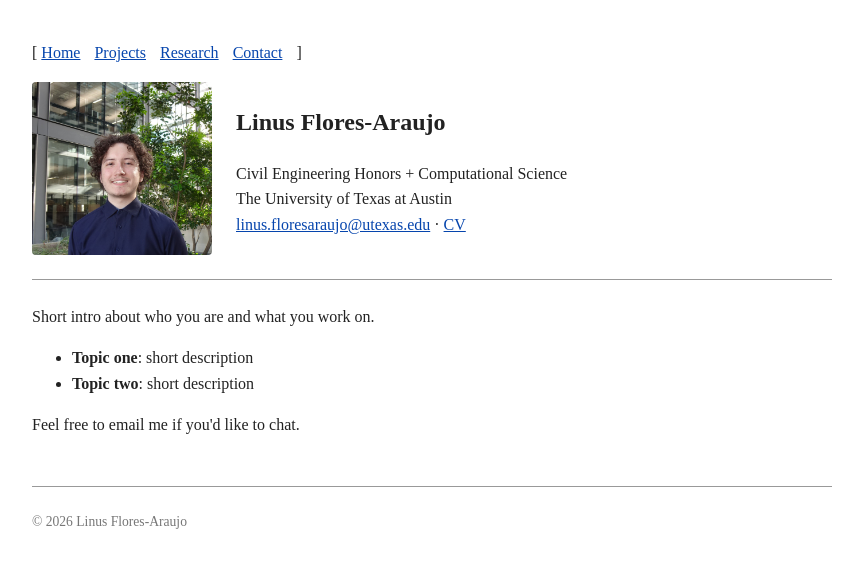
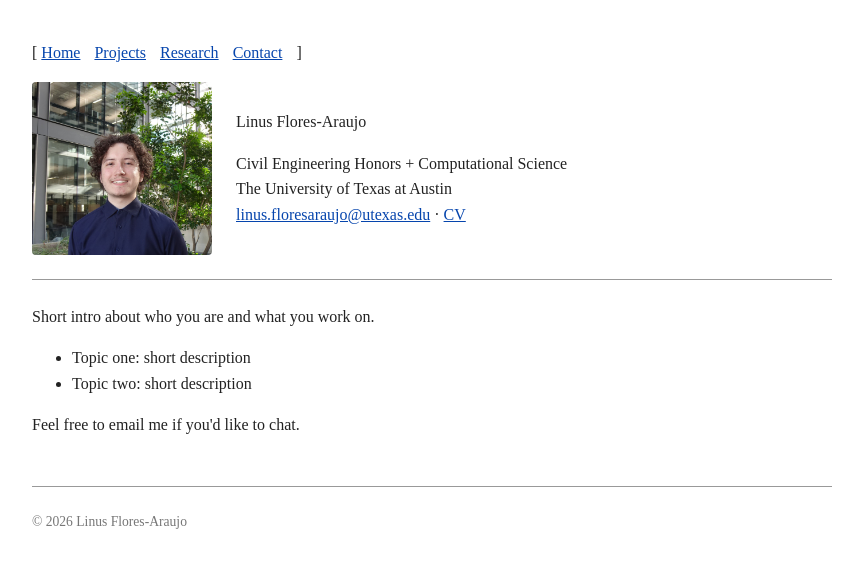
Before and after one commit to lfloresaraujo/lfloresaraujo.github.io, a Jekyll site: the page built from index.html, in a window 1280 px wide. Shown: the top 568 px of the page, without its empty margins (208-1071 px from the left). Built offline with Jekyll 4.4.1, drawn with Linux system fonts in a browser that asks for light colours.

```diff
--- a/index.html
+++ b/index.html
@@ -6,7 +6,7 @@ title: Home
 <div class="header">
   <img src="/assets/headshot.jpg" alt="Linus Flores-Araujo">
   <div>
-    <h2>Linus Flores-Araujo</h2>
+    <p>Linus Flores-Araujo</p>
     <p>Civil Engineering Honors + Computational Science<br>The University of Texas at Austin<br>
     <a href="mailto:linus.floresaraujo@utexas.edu">linus.floresaraujo@utexas.edu</a> ·
     <a href="/assets/cv.pdf">CV</a></p>
@@ -18,8 +18,8 @@ title: Home
 <p>Short intro about who you are and what you work on.</p>
 
 <ul>
-  <li><b>Topic one</b>: short description</li>
-  <li><b>Topic two</b>: short description</li>
+  <li>Topic one: short description</li>
+  <li>Topic two: short description</li>
 </ul>
 
 <p>Feel free to email me if you'd like to chat.</p>
```
